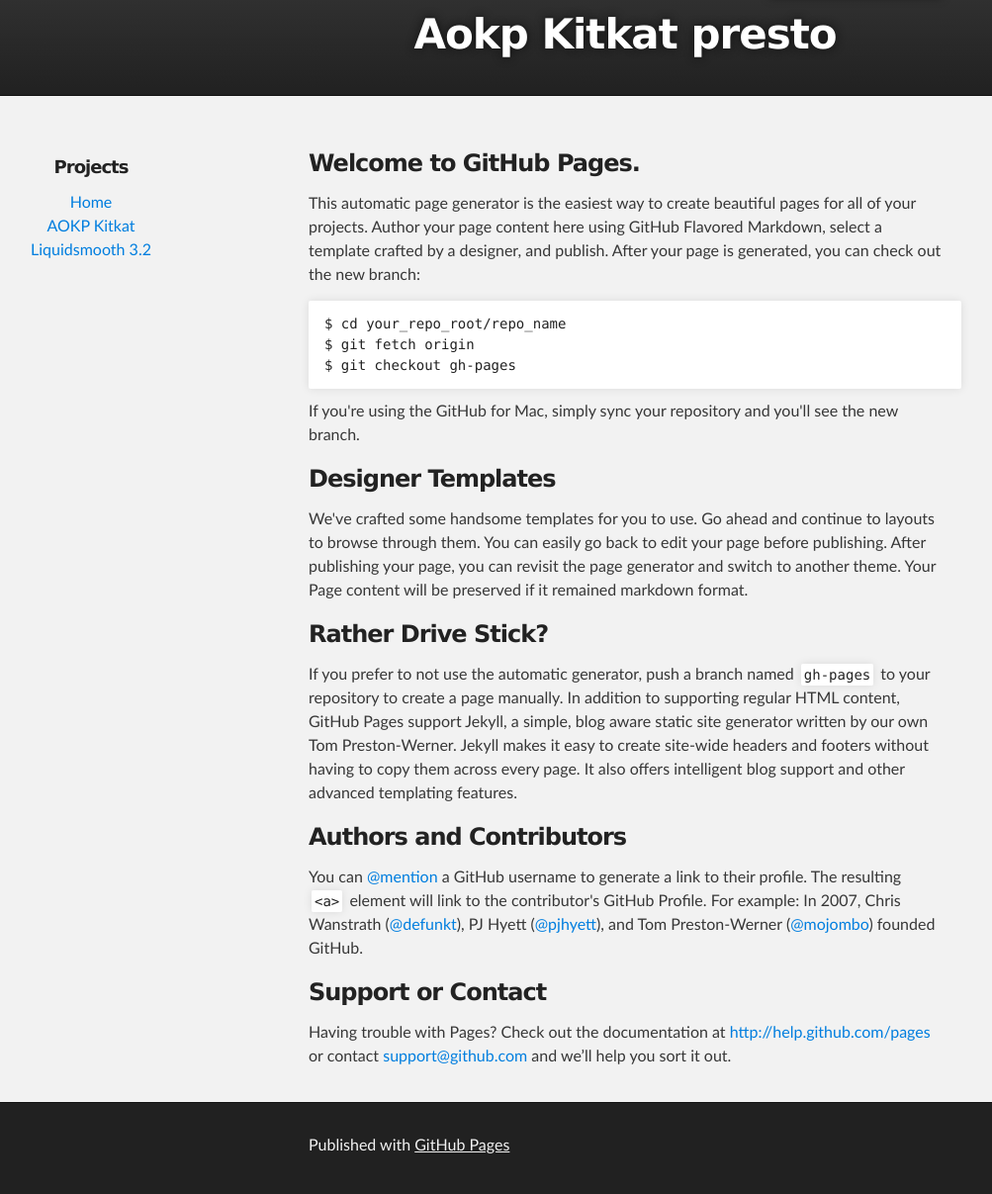
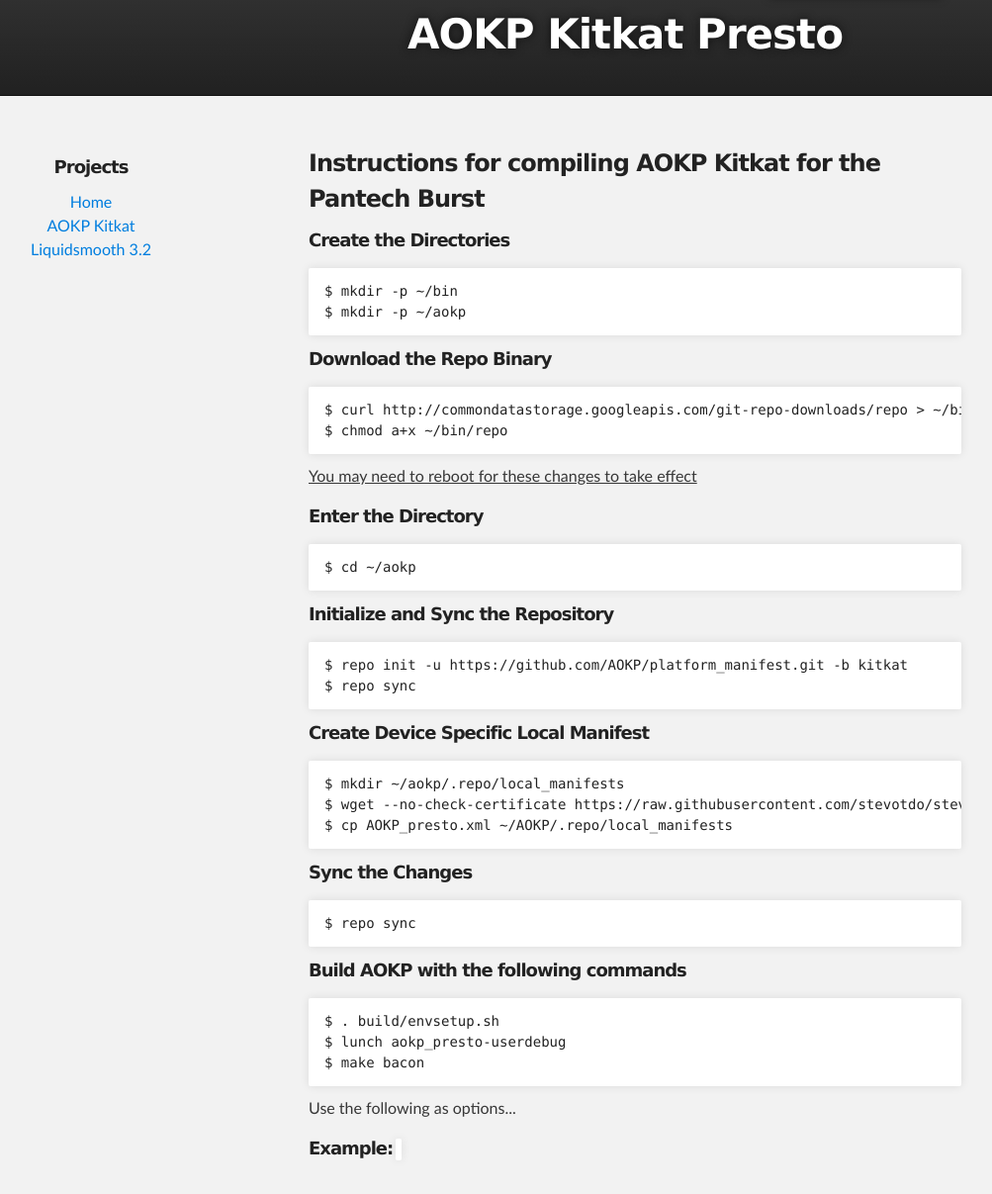
Before and after one commit to krusty45/stevotdo.github.io, a plain HTML site: page aokp.html in a window 1280 px wide. Shown: the part 47-1254 px from the top of the page at 99% size, without its empty margins (8-1011 px from the left). Drawn offline with Linux system fonts and the light colour scheme.

Commit message:
Changes 2

```diff
--- a/aokp.html
+++ b/aokp.html
@@ -12,16 +12,17 @@
     <div id="header_wrap" class="outer">
       <header class="inner"> <a id="forkme_banner" href="https://github.com/stevotdo">View
           on GitHub</a>
-        <h1 style="text-align: center;" id="project_title">Aokp Kitkat presto</h1>
+        <h1 style="text-align: center;" id="project_title">AOKP Kitkat Presto</h1>
       </header>
     </div>
     <!-- SIDEBAR -->
     <div id="menu" style="width: 200px; float: left; margin-top: 31px;">
       <div style="text-align: center; height: 100%; margin-top: -6px;"><br>
-        <h5 style="text-align: center; margin-left: 0px;">Projects</h5>
+        <h5>Projects</h5>
         <a href="index.html">Home</a><br>
-        <a href="index.html">AOKP Kitkat</a><br>
-        <a href="index.html">Liquidsmooth 3.2</a> <br>
+        <a href="aokp.html">AOKP Kitkat</a><br>
+        <a href="ls.html">Liquidsmooth 3.2</a><br>
+        <br>
       </div>
     </div>
     <!-- MAIN CONTENT -->
@@ -29,53 +30,54 @@
       <section id="main_content" class="inner">
         <h3> <a name="welcome-to-github-pages" class="anchor" href="#welcome-to-github-pages"><span
 
-              class="octicon octicon-link"></span></a>Welcome to GitHub Pages.</h3>
-        <p>This automatic page generator is the easiest way to create beautiful
-          pages for all of your projects. Author your page content here using
-          GitHub Flavored Markdown, select a template crafted by a designer, and
-          publish. After your page is generated, you can check out the new
-          branch:</p>
-        <pre><code>$ cd your_repo_root/repo_name
-$ git fetch origin
-$ git checkout gh-pages
+              class="octicon octicon-link"></span></a>Instructions for compiling
+          AOKP Kitkat for the Pantech Burst </h3>
+        <h5>
+          <p><b>Create the Directories</b></p>
+        </h5>
+        <pre><code>$ mkdir -p ~/bin
+$ mkdir -p ~/aokp
 </code></pre>
-        <p>If you're using the GitHub for Mac, simply sync your repository and
-          you'll see the new branch.</p>
-        <h3> <a name="designer-templates" class="anchor" href="#designer-templates"><span
-
-              class="octicon octicon-link"></span></a>Designer Templates</h3>
-        <p>We've crafted some handsome templates for you to use. Go ahead and
-          continue to layouts to browse through them. You can easily go back to
-          edit your page before publishing. After publishing your page, you can
-          revisit the page generator and switch to another theme. Your Page
-          content will be preserved if it remained markdown format.</p>
-        <h3> <a name="rather-drive-stick" class="anchor" href="#rather-drive-stick"><span
-
-              class="octicon octicon-link"></span></a>Rather Drive Stick?</h3>
-        <p>If you prefer to not use the automatic generator, push a branch named
-          <code>gh-pages</code> to your repository to create a page manually. In
-          addition to supporting regular HTML content, GitHub Pages support
-          Jekyll, a simple, blog aware static site generator written by our own
-          Tom Preston-Werner. Jekyll makes it easy to create site-wide headers
-          and footers without having to copy them across every page. It also
-          offers intelligent blog support and other advanced templating
-          features.</p>
-        <h3> <a name="authors-and-contributors" class="anchor" href="#authors-and-contributors"><span
-
-              class="octicon octicon-link"></span></a>Authors and Contributors</h3>
-        <p>You can <a href="https://github.com/blog/821" class="user-mention">@mention</a>
-          a GitHub username to generate a link to their profile. The resulting <code>&lt;a&gt;</code>
-          element will link to the contributor's GitHub Profile. For example: In
-          2007, Chris Wanstrath (<a href="https://github.com/defunkt" class="user-mention">@defunkt</a>),
-          PJ Hyett (<a href="https://github.com/pjhyett" class="user-mention">@pjhyett</a>),
-          and Tom Preston-Werner (<a href="https://github.com/mojombo" class="user-mention">@mojombo</a>)
-          founded GitHub.</p>
-        <h3> <a name="support-or-contact" class="anchor" href="#support-or-contact"><span
-
-              class="octicon octicon-link"></span></a>Support or Contact</h3>
-        <p>Having trouble with Pages? Check out the documentation at <a href="http://help.github.com/pages">http://help.github.com/pages</a>
-          or contact <a href="mailto:support@github.com">support@github.com</a>
-          and we’ll help you sort it out.</p>
+        <h5>
+          <p>Download the Repo Binary</p>
+        </h5>
+        <pre><code>$ curl http://commondatastorage.googleapis.com/git-repo-downloads/repo &gt; ~/bin/repo
+$ chmod a+x ~/bin/repo
+</code></pre>
+        <p><u>You may need to reboot for these changes to take effect</u></p>
+        <h5>
+          <p>Enter the Directory</p>
+        </h5>
+        <pre><code>$ cd ~/aokp
+</code></pre>
+        <h5>
+          <p><b>Initialize and Sync the Repository</b></p>
+        </h5>
+        <pre><code>$ repo init -u https://github.com/AOKP/platform_manifest.git -b kitkat
+$ repo sync
+</code></pre>
+        <h5>
+          <p><b>Create Device Specific Local Manifest</b></p>
+        </h5>
+        <pre><code>$ mkdir ~/aokp/.repo/local_manifests
+$ wget --no-check-certificate https://raw.githubusercontent.com/stevotdo/stevotdo.github.io/master/AOKP_presto.xml
+$ cp AOKP_presto.xml ~/AOKP/.repo/local_manifests
+</code></pre>
+        <h5>
+          <p><b>Sync the Changes</b></p>
+        </h5>
+        <pre><code>$ repo sync
+</code></pre>
+        <h5>
+          <p>Build AOKP with the following commands</p>
+        </h5>
+        <pre><code>$ . build/envsetup.sh
+$ lunch aokp_presto-userdebug
+$ make bacon </code></pre>
+        <p>Use the following as options...</p>
+        <h5>
+          <p>Example:<code></code></p>
+        </h5>
       </section>
     </div>
     <!-- FOOTER  -->
```
Also changed, not shown: index.html (+5 -1 lines), ls.html (+1 -2 lines), 1 other file.
